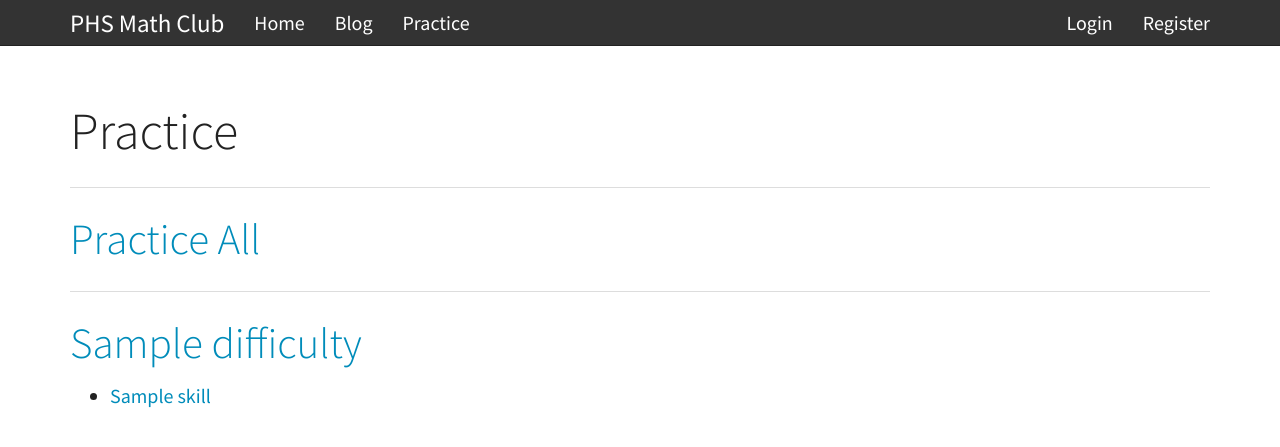
After one commit to masonsbro/mathclub, a Django app: page /practice/ in a window 1280 px wide. The commit adds this page. Shown: the top 447 px of the page. Run offline with Django 3.2, Linux system fonts and the light colour scheme; tables that the repository leaves empty hold one stand-in row (values such as "Sample post"); some libraries are stand-ins or nearby versions.

Commit message:
Start practice func

```diff
--- a/mathapp/urls.py
+++ b/mathapp/urls.py
@@ -18,5 +18,9 @@ urlpatterns = patterns('',
 	url(r'^admind/problems/edit/(?P<id>[0-9]+)/$', views.admin_problems_edit),
 	url(r'^admind/problems/delete/(?P<id>[0-9]+)/$', views.admin_problems_delete),
 	url(r'^blog/$', views.blog),
+	url(r'^practice/$', views.practice_index),
+	url(r'^practice/skill/(?P<id>[0-9]+)/$', views.practice_skill),
+	url(r'^practice/difficulty/(?P<id>[0-9]+)/$', views.practice_difficulty),
+	url(r'^practice/all/$', views.practice_all),
 	url(r'^$', views.index),
 )
--- a/mathapp/views/__init__.py
+++ b/mathapp/views/__init__.py
@@ -2,3 +2,4 @@ from .index import *
 from .accounts import *
 from .admin import *
 from .blog import *
+from .practice import *
--- /dev/null
+++ b/mathapp/views/practice.py
@@ -0,0 +1,38 @@
+from django.shortcuts import render, redirect
+from django.core.validators import validate_email
+
+from mathapp.models import *
+
+from .util import *
+from .const import *
+
+# Create your views here.
+
+@check_logged_in
+def practice_index(req, context):
+	context['difficulties'] = Difficulty.objects.order_by('pk')
+	return render(req, "practice_index.html", context)
+
+@init_alerts
+@check_logged_in
+@log_practice
+def practice_skill(req, context, id):
+	context['problem'] = random.choice(ProblemGenerator.objects.filter(skill = Skill.objects.get(pk = id)))
+	context['question'], req.session['answer'] = context['problem'].generate_problem()
+	return render(req, "practice_problem.html", context)
+
+@init_alerts
+@check_logged_in
+@log_practice
+def practice_difficulty(req, context, id):
+	context['problem'] = random.choice(ProblemGenerator.objects.filter(skill__difficulty = Difficulty.objects.get(pk = id)))
+	context['question'], req.session['answer'] = context['problem'].generate_problem()
+	return render(req, "practice_problem.html", context)
+
+@init_alerts
+@check_logged_in
+@log_practice
+def practice_all(req, context):
+	context['problem'] = random.choice(ProblemGenerator.objects.all())
+	context['question'], req.session['answer'] = context['problem'].generate_problem()
+	return render(req, "practice_problem.html", context)
--- a/mathapp/views/util.py
+++ b/mathapp/views/util.py
@@ -57,3 +57,11 @@ def init_alerts(func):
 		context['danger_alerts'] = []
 		return func(req, context, *args, **kwargs)
 	return wrapper
+
+def log_practice(func):
+	def wrapper(req, context, *args, **kwargs):
+		if req.method == 'POST':
+			# Log answer and add alert
+			pass
+		return func(req, context, *args, **kwargs)
+	return wrapper
--- /dev/null
+++ b/static/practice.js
@@ -0,0 +1,5 @@
+$(function() {
+	window.setInterval(function() {
+		$("#time").val(parseInt($("#time").val()) + 1);
+	}, 1000);
+});
--- a/static/style.css
+++ b/static/style.css
@@ -13,3 +13,7 @@ td.row-click:hover a {
 textarea {
 	resize: vertical;
 }
+
+.centertext {
+	text-align: center;
+}
--- a/template/parent.html
+++ b/template/parent.html
@@ -30,6 +30,7 @@
 					<ul class="nav navbar-nav">
 						<li><a href="/">Home</a></li>
 						<li><a href="/blog/">Blog</a></li>
+						<li><a href="/practice/">Practice</a></li>
 						{% if user %}
 							{% if user.admin or user.contributor %}
 								<li><a href="/admind/">Admin</a></li>
--- /dev/null
+++ b/template/practice_index.html
@@ -0,0 +1,19 @@
+{% extends "parent.html" %}
+
+{% block title %}Practice{% endblock %}
+
+{% block content %}
+	<h1>Practice</h1>
+	<hr>
+	<h2><a href="/practice/all/">Practice All</a></h2>
+	<hr>
+	{% for difficulty in difficulties %}
+		<h2><a href="/practice/difficulty/{{ difficulty.pk }}/">{{ difficulty.name }}</a></h2>
+		<ul>
+			{% for skill in difficulty.skill_set.all %}
+				<li><a href="/practice/skill/{{ skill.pk }}/">{{ skill.name }}</a></li>
+			{% endfor %}
+		</ul>
+		{% if not forloop.last %}<hr>{% endif %}
+	{% endfor %}
+{% endblock %}
```
Also changed, not shown: template/practice_problem.html (added, +39 -0 lines).
